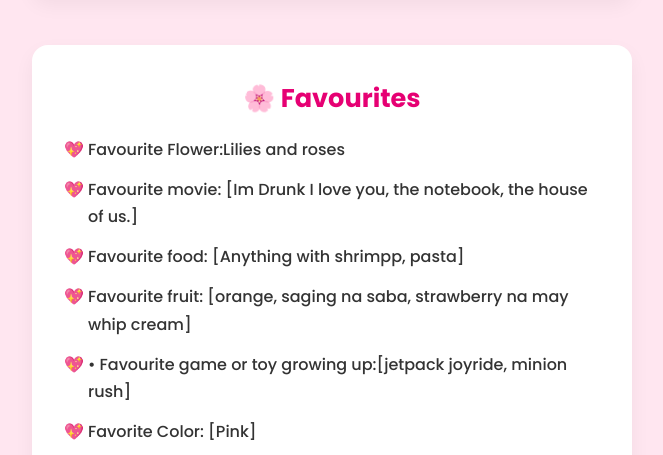
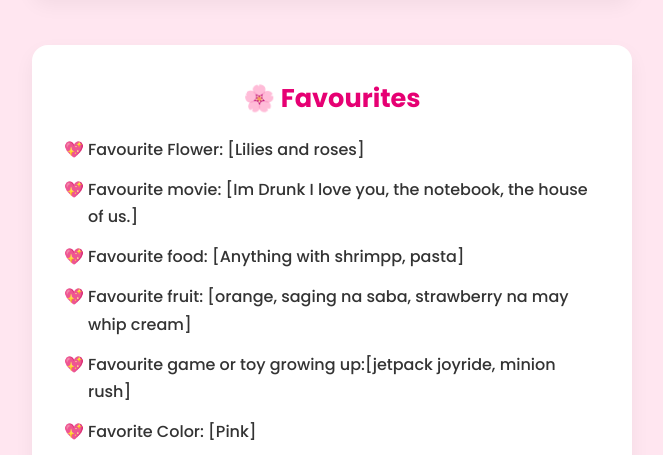
Before and after one commit to Dkrowew/helloo, a plain HTML site: page index.html in a window 1280 px wide. Shown: the part 1002-1457 px from the top of the page, without its empty margins (308-971 px from the left). Drawn offline with Linux system fonts and the light colour scheme.

Commit message:
Update index.html

```diff
--- a/index.html
+++ b/index.html
@@ -32,11 +32,11 @@
         <section>
             <h2>🌸 Favourites </h2>
             <ul>
-                <li>Favourite Flower:Lilies and roses</li>
+                <li>Favourite Flower: [Lilies and roses]</li>
                 <li>Favourite movie: [Im Drunk I love you, the notebook, the house of us.]</li>
                 <li>Favourite food: [Anything with shrimpp, pasta]</li>
                 <li>Favourite fruit: [orange, saging na saba, strawberry na may whip cream]</li>
-                <li>• Favourite game or toy growing up:[jetpack joyride, minion rush]</li>
+                <li>Favourite game or toy growing up:[jetpack joyride, minion rush]</li>
                 <li>Favorite Color: [Pink]</li>
             </ul>
         </section>
```
